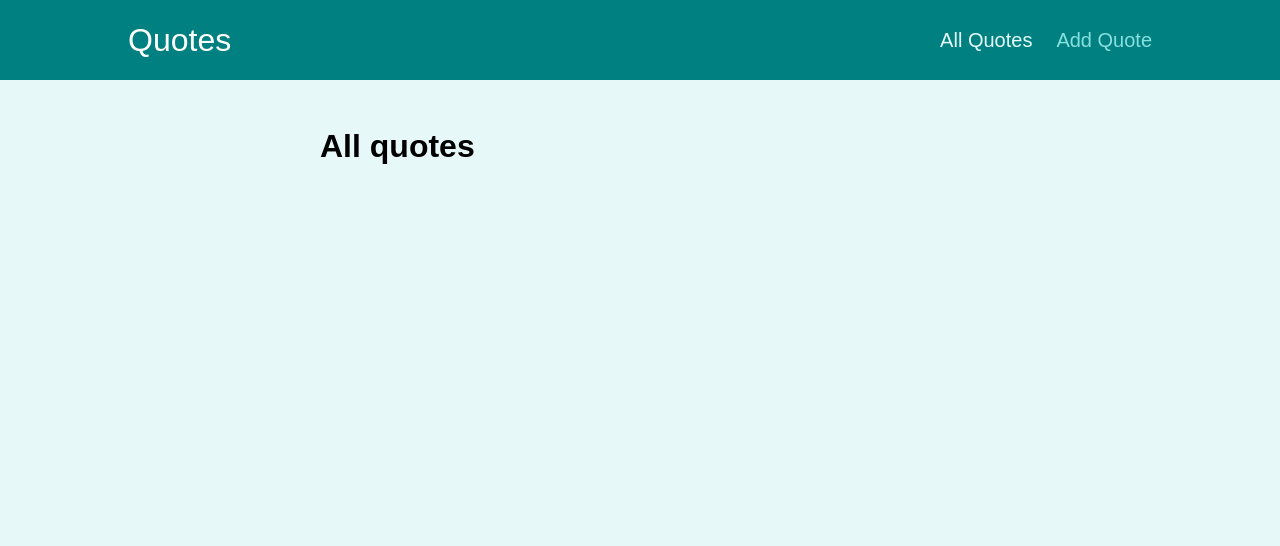
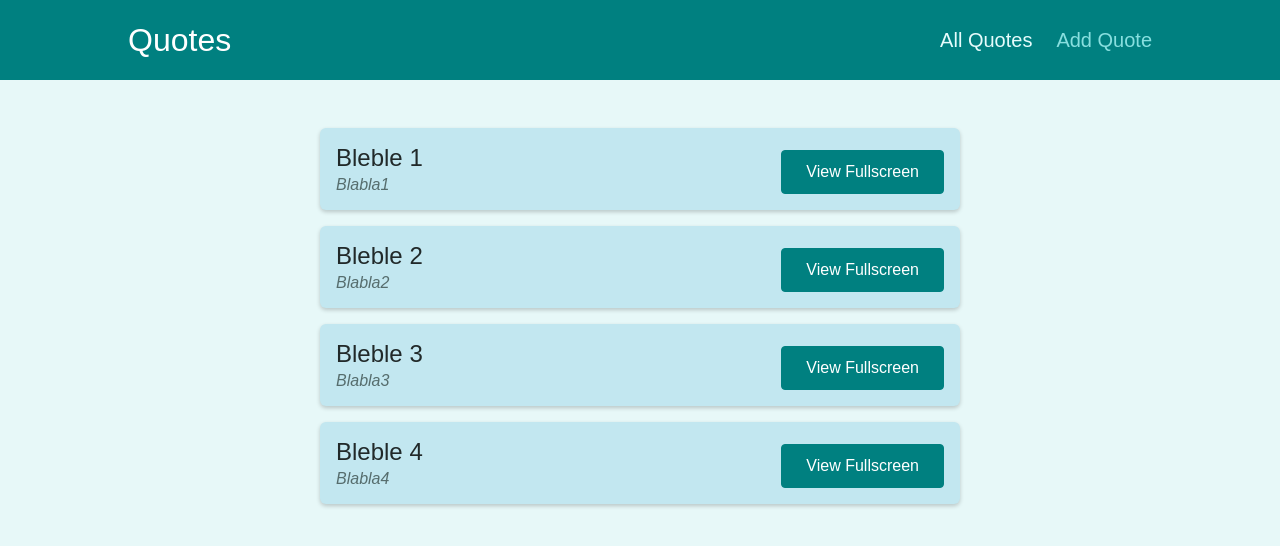
Before and after one commit to amandagpearce/react-router-adv, a React (Create React App) app: page /quotes in a window 1280 px wide. Shown: the top 546 px of the page. Built offline with nearby package versions, Linux system fonts and the light colour scheme.

Commit message:
setting up a quotes list + quote detail + quote form + quote  not found treatment

```diff
--- a/src/components/quotes/QuoteForm.js
+++ b/src/components/quotes/QuoteForm.js
@@ -1,7 +1,7 @@
 import { useRef } from 'react';
 
-import Card from '../ui/Card';
-import LoadingSpinner from '../ui/LoadingSpinner';
+import Card from './../UI/Card';
+import LoadingSpinner from './../UI/LoadingSpinner';
 import classes from './QuoteForm.module.css';
 
 const QuoteForm = (props) => {
--- a/src/components/quotes/QuoteItem.js
+++ b/src/components/quotes/QuoteItem.js
@@ -1,3 +1,4 @@
+import { Link } from 'react-router-dom';
 import classes from './QuoteItem.module.css';
 
 const QuoteItem = (props) => {
@@ -9,9 +10,9 @@ const QuoteItem = (props) => {
         </blockquote>
         <figcaption>{props.author}</figcaption>
       </figure>
-      <a className='btn'>
+      <Link to={`/quotes/${props.id}`} className='btn'>
         View Fullscreen
-      </a>
+      </Link>
     </li>
   );
 };
--- a/src/pages/AllQuotes.js
+++ b/src/pages/AllQuotes.js
@@ -1,10 +1,16 @@
 import React from 'react';
+import QuoteList from './../components/quotes/QuoteList';
+
+const DUMMY_QUOTES = [
+    {id: '1', author: 'Blabla1', text: 'Bleble 1'},
+    {id: '2', author: 'Blabla2', text: 'Bleble 2'},
+    {id: '3', author: 'Blabla3', text: 'Bleble 3'},
+    {id: '4', author: 'Blabla4', text: 'Bleble 4'},
+];
 
 const AllQuotes = () => {
     return (
-        <div>
-            <h1>All quotes</h1>
-        </div>
+        <QuoteList quotes={DUMMY_QUOTES} />
     );
 };
 
--- a/src/pages/NewQuote.js
+++ b/src/pages/NewQuote.js
@@ -1,9 +1,15 @@
 import React from 'react';
+import QuoteForm from './../components/quotes/QuoteForm';
 
 const NewQuote = () => {
+    const addQuoteHandler = (quoteData) => {
+        console.log(quoteData);
+    }
+
     return (
         <div>
             <h1>New quote</h1>
+            <QuoteForm onAddQuote={addQuoteHandler}></QuoteForm>
         </div>
     );
 };
--- a/src/pages/QuoteDetail.js
+++ b/src/pages/QuoteDetail.js
@@ -1,18 +1,32 @@
 import React from 'react';
 import { Route, useParams } from 'react-router-dom';
 import Comments from './../components/comments/Comments';
+import HighlightedQuote from '../components/quotes/HighlightedQuote';
+
+const DUMMY_QUOTES = [
+    {id: '1', author: 'Blabla1', text: 'Bleble 1'},
+    {id: '2', author: 'Blabla2', text: 'Bleble 2'},
+    {id: '3', author: 'Blabla3', text: 'Bleble 3'},
+    {id: '4', author: 'Blabla4', text: 'Bleble 4'},
+];
 
 const QuoteDetail = () => {
     const params = useParams();
 
+    const quote = DUMMY_QUOTES.find((quote) => quote.id === params.quoteId);
+
+    if (!quote) { // if a quote does not match the url param
+        return <p>No quote found</p>;
+    }
+
     return (
         <div>
             <h1>Quote detail</h1>
-            <p>{params.quoteId}</p>
+
+            <HighlightedQuote text={quote.text} author={quote.author} />
 
             <Route path={`/quotes/${params.quoteId}/comments`}> {/* nested dynamic route */}
                 {/* path could also be "path='/quotes/:quoteId/comments" */}
-
                 <Comments />
             </Route>
         </div>
```
